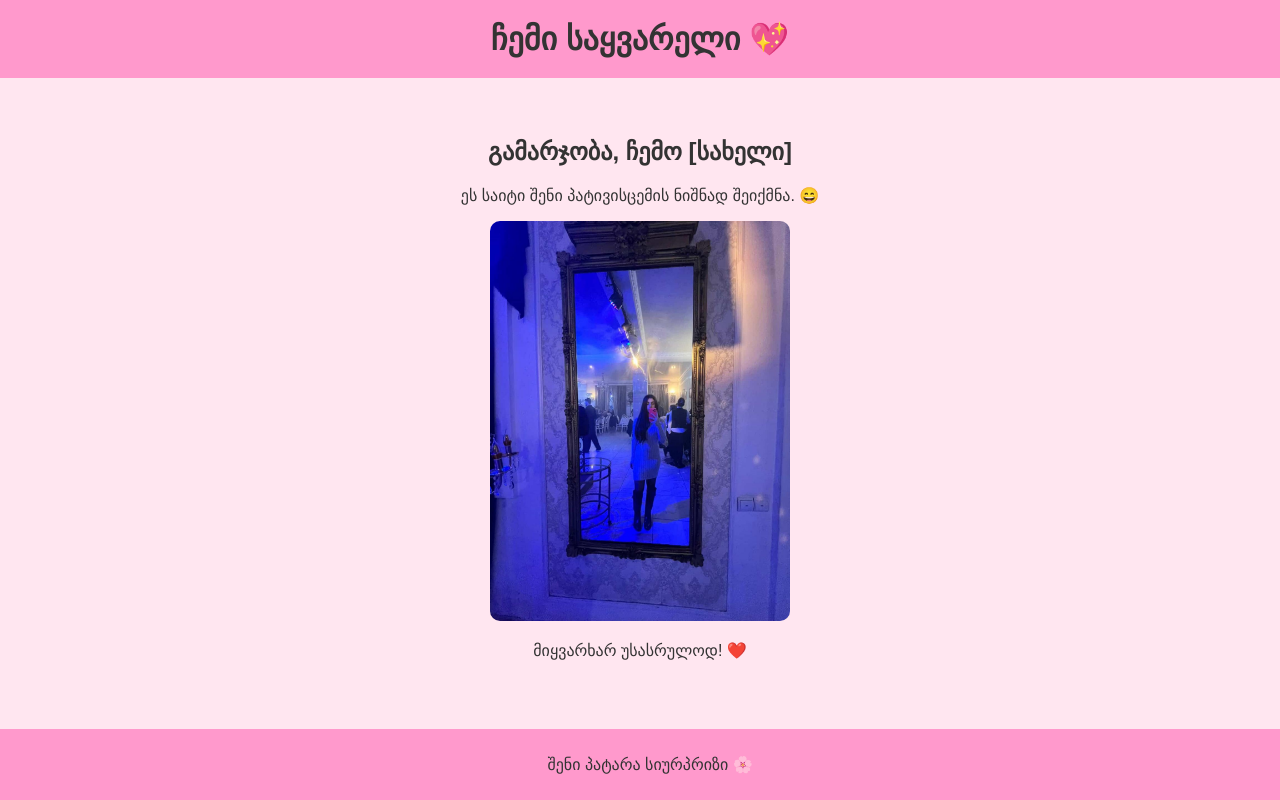
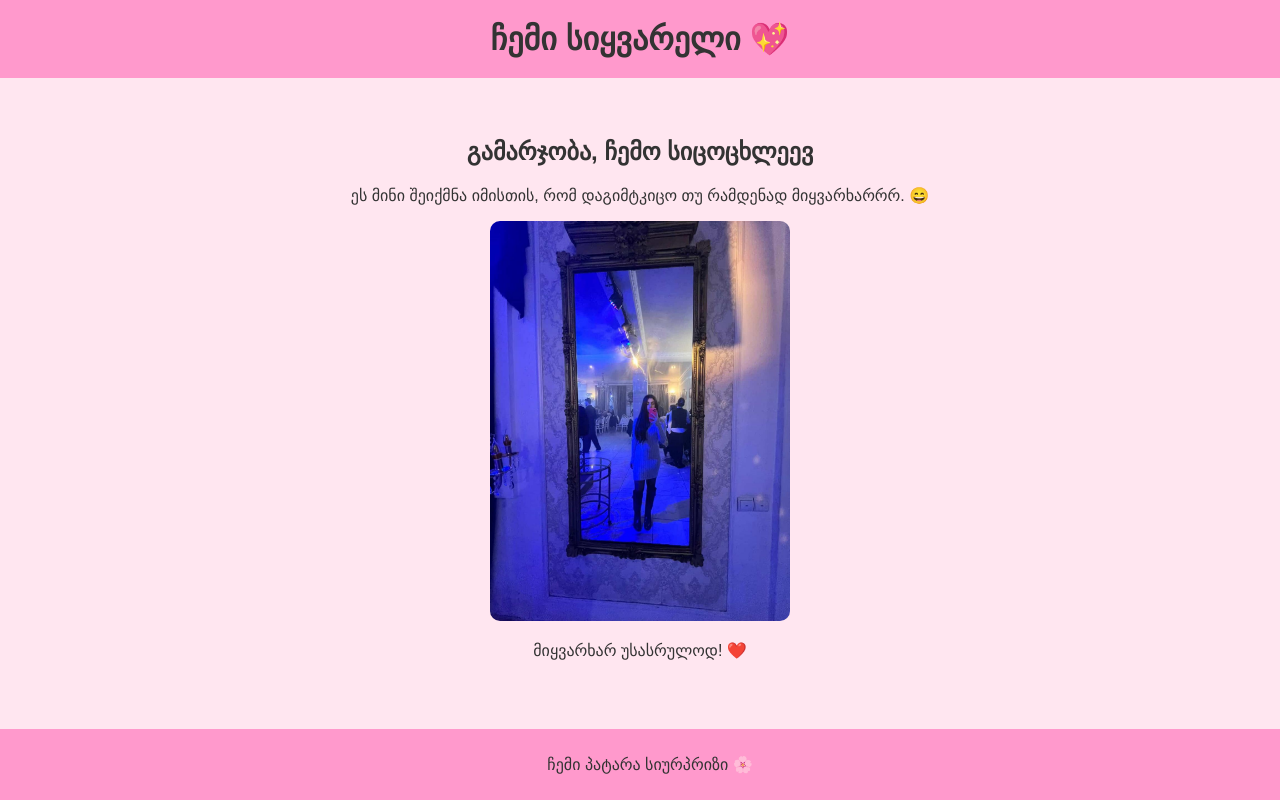
Before and after one commit to demex170/mylovee, a plain HTML site: page index.html in a window 1280 px wide. Drawn offline with Linux system fonts and the light colour scheme.

Commit message:
Update index.html

```diff
--- a/index.html
+++ b/index.html
@@ -3,7 +3,7 @@
 <head>
     <meta charset="UTF-8">
     <meta name="viewport" content="width=device-width, initial-scale=1.0">
-    <title>ჩემი საყვარელი ❤️</title>
+    <title>ჩემი სიყვარელი ❤️</title>
     <style>
         body {
             font-family: 'Arial', sans-serif;
@@ -43,18 +43,18 @@
 </head>
 <body>
     <header>
-        <h1>ჩემი საყვარელი 💖</h1>
+        <h1>ჩემი სიყვარელი 💖</h1>
     </header>
 
     <div class="content">
-        <h2>გამარჯობა, ჩემო [სახელი]</h2>
-        <p>ეს საიტი შენი პატივისცემის ნიშნად შეიქმნა. 😄</p>
-        <img src="photo.jpg" alt="Cute Photo">
+        <h2>გამარჯობა, ჩემო სიცოცხლეევ</h2>
+        <p>ეს მინი შეიქმნა იმისთის, რომ დაგიმტკიცო თუ რამდენად მიყვარხარრრ. 😄</p>
+        <img src="photo.jpg" alt="Cute Photo" width"300">
         <p>მიყვარხარ უსასრულოდ! ❤️</p>
     </div>
 
     <div class="footer">
-        <p>შენი პატარა სიურპრიზი 🌸</p>
+        <p>ჩემი პატარა სიურპრიზი 🌸</p>
     </div>
 </body>
 </html>
```
